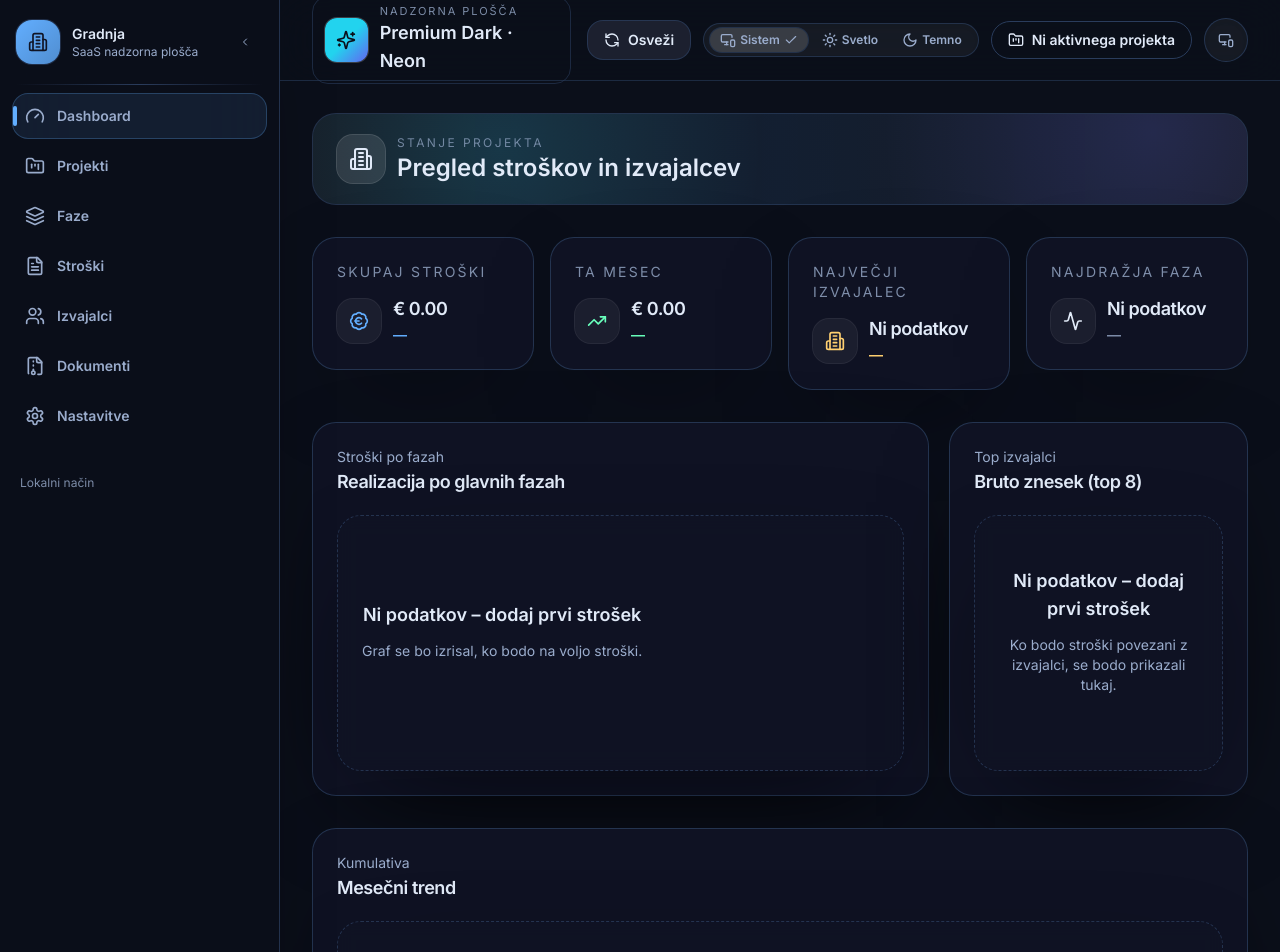
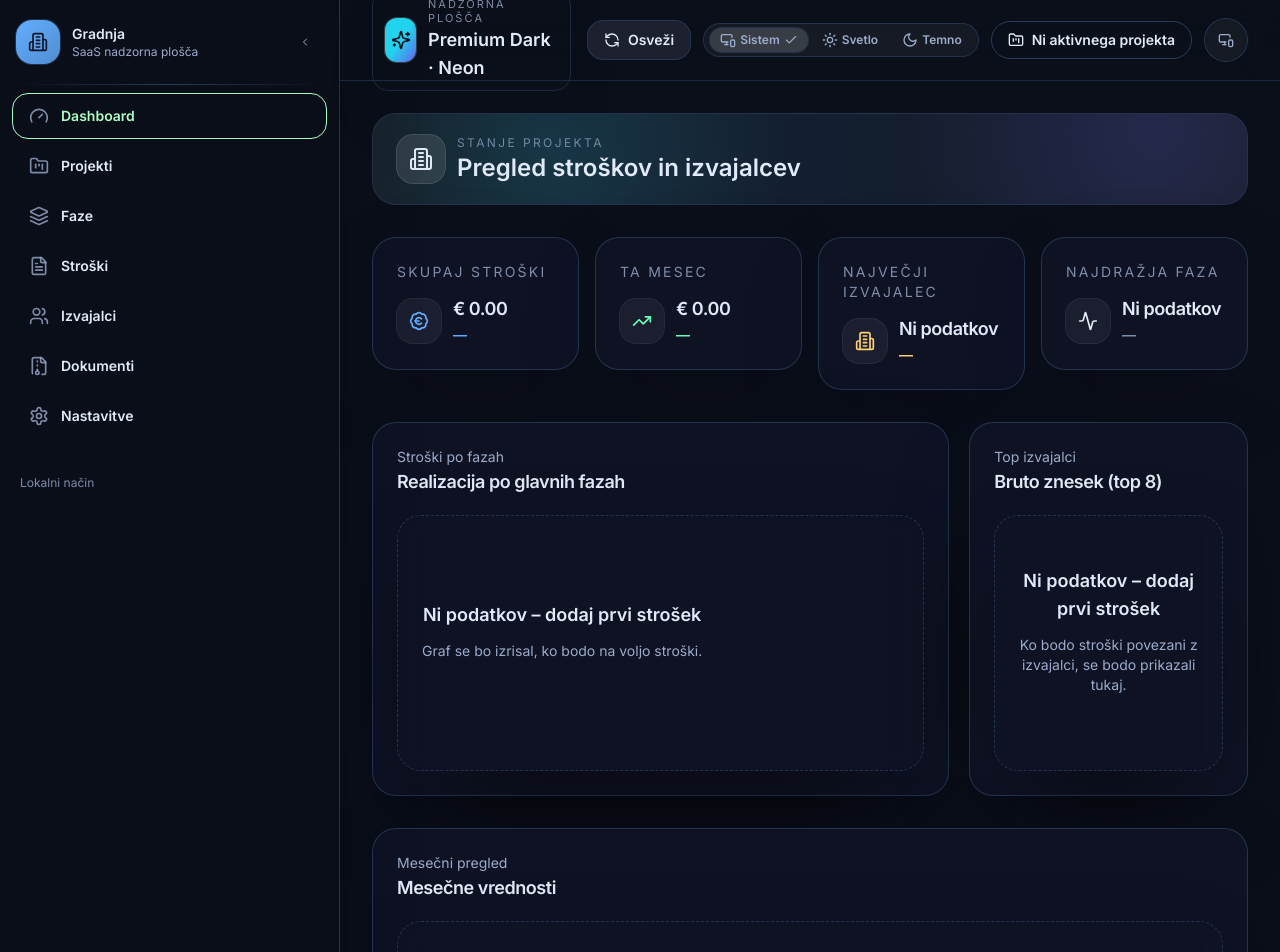
Before and after one commit to Damc87/SS_V1, a React (Vite) app: page / in a window 1280 px wide. Shown: the top 952 px of the page. Built offline with nearby package versions, Linux system fonts and the light colour scheme.

Commit message:
Update dashboard visuals and sidebar labeling

```diff
--- a/src/components/Sidebar.tsx
+++ b/src/components/Sidebar.tsx
@@ -22,7 +22,7 @@ type SidebarProps = {
 export function Sidebar({ collapsed, onToggle }: SidebarProps) {
   return (
     <motion.aside
-      animate={{ width: collapsed ? 82 : 280 }}
+      animate={{ width: collapsed ? 220 : 340 }}
       transition={{ duration: 0.18, ease: [0.33, 1, 0.68, 1] }}
       className="relative z-20 shrink-0 overflow-hidden border-r border-border/80 bg-[#0b0f1a]/85 backdrop-blur-2xl shadow-[0_22px_80px_-38px_rgba(0,0,0,0.55)]"
     >
@@ -31,12 +31,10 @@ export function Sidebar({ collapsed, onToggle }: SidebarProps) {
           <div className="flex h-11 w-11 items-center justify-center rounded-2xl bg-gradient-to-br from-primary to-primary/80 text-primary-foreground shadow-card ring-1 ring-border/70">
             <Building2 className="h-5 w-5" />
           </div>
-          {!collapsed && (
-            <div className="leading-tight">
-              <div className="text-sm font-semibold text-foreground">Gradnja</div>
-              <div className="text-xs text-muted-foreground">SaaS nadzorna plošča</div>
-            </div>
-          )}
+          <div className="leading-tight">
+            <div className="text-sm font-semibold text-foreground">Gradnja</div>
+            <div className="text-xs text-muted-foreground">SaaS nadzorna plošča</div>
+          </div>
         </div>
         <Button variant="ghost" size="sm" className="h-9 w-9 rounded-full text-muted-foreground hover:bg-muted" onClick={onToggle} aria-label="Preklopi stransko vrstico">
           {collapsed ? <ChevronRight className="h-4 w-4" /> : <ChevronLeft className="h-4 w-4" />}
@@ -48,14 +46,12 @@ export function Sidebar({ collapsed, onToggle }: SidebarProps) {
           <NavLink
             key={item.id}
             to={item.to}
-            title={collapsed ? item.label : undefined}
             className={({ isActive }) =>
               cn(
-                'group relative flex items-center gap-3 rounded-2xl px-3 py-3 text-sm font-semibold text-muted-foreground transition hover:-translate-y-[1px] hover:bg-white/5',
+                'group relative flex items-center gap-3 rounded-2xl px-4 py-3 text-sm font-semibold transition hover:-translate-y-[1px] hover:bg-white/5',
                 isActive
-                  ? 'bg-primary/10 text-foreground shadow-soft border border-primary/25 hover:bg-primary/12 dark:bg-primary/15'
-                  : 'border border-transparent',
-                collapsed && 'justify-center px-2'
+                  ? 'border border-[rgba(var(--neon-lime),0.4)] bg-[rgba(var(--neon-lime),0.08)] text-[rgb(var(--neon-lime))] shadow-[0_20px_50px_-30px_rgba(0,0,0,0.75)]'
+                  : 'border border-transparent text-muted-foreground hover:text-foreground'
               )
             }
           >
@@ -63,18 +59,17 @@ export function Sidebar({ collapsed, onToggle }: SidebarProps) {
               <>
                 <span
                   className={cn(
-                    'absolute left-0 h-5 w-1 rounded-full bg-primary transition',
-                    collapsed ? '-left-1.5' : '-left-2',
-                    isActive ? 'opacity-100' : 'opacity-0 group-hover:opacity-40'
+                    'absolute left-0 h-5 w-1 rounded-full bg-[rgba(var(--neon-lime),0.9)] transition',
+                    isActive ? 'opacity-100' : 'opacity-0 group-hover:opacity-50'
                   )}
                 />
-                <item.icon className="h-5 w-5" />
-                {!collapsed && <span className="truncate">{item.label}</span>}
-                {collapsed && (
-                  <span className="pointer-events-none absolute left-full z-10 ml-3 min-w-[140px] translate-y-0 rounded-xl border border-border/70 bg-[#111629] px-3 py-2 text-xs font-semibold text-foreground opacity-0 shadow-card transition-opacity duration-150 group-hover:opacity-100">
-                    {item.label}
-                  </span>
-                )}
+                <item.icon
+                  className={cn(
+                    'h-5 w-5 text-muted-foreground/80 transition-colors duration-300',
+                    isActive && 'text-[rgb(var(--neon-lime))] drop-shadow-[0_0_10px_rgba(var(--neon-lime),0.7)]'
+                  )}
+                />
+                <span className={cn('truncate transition-colors duration-300', isActive ? 'text-[rgb(var(--neon-lime))]' : 'text-foreground')}>{item.label}</span>
               </>
             )}
           </NavLink>
--- a/src/features/dashboard/CumulatedLineChart.tsx
+++ b/src/features/dashboard/CumulatedLineChart.tsx
@@ -1,10 +1,18 @@
 import { useMemo } from 'react';
-import { Area, AreaChart, CartesianGrid, Line, ResponsiveContainer, Tooltip, XAxis, YAxis } from 'recharts';
+import { Bar, BarChart, CartesianGrid, ResponsiveContainer, Tooltip, XAxis, YAxis } from 'recharts';
 import { useData } from '../../store/useData';
 import { EmptyState } from '../../components/EmptyState';
 
 export function CumulatedLineChart() {
   const { costs } = useData();
+  const pastelYellow = 'rgba(var(--pastel-yellow), 0.92)';
+  const neonYellow = 'rgba(var(--pastel-yellow), 1)';
+  const labelFont = {
+    fontSize: 12,
+    fill: pastelYellow,
+    fontFamily: '"Space Grotesk", "Inter", system-ui, -apple-system, sans-serif',
+  };
+
   const data = useMemo(() => {
     const totals: Record<string, number> = {};
     costs.filter((c) => !c.is_archived).forEach((c) => {
@@ -12,19 +20,20 @@ export function CumulatedLineChart() {
       totals[month] = (totals[month] || 0) + c.amount_gross;
     });
     const entries = Object.entries(totals).sort(([a], [b]) => (a > b ? 1 : -1));
-    let running = 0;
     return entries.map(([month, value]) => {
-      running += value;
-      return { name: month, value: running };
+      const date = new Date(`${month}-01T00:00:00Z`);
+      const label = Intl.DateTimeFormat('sl-SI', { month: 'short', year: '2-digit' }).format(date);
+      return { name: label, value };
     });
   }, [costs]);
+
   const hasData = data.length > 0;
 
   if (!hasData) {
     return (
       <EmptyState
         title="Ni podatkov – dodaj prvi strošek"
-        description="Ko bodo stroški na voljo, se bo prikazal trend kumulative."
+        description="Ko bodo stroški na voljo, se bo prikazal mesečni pregled."
         className="h-64 flex items-center"
       />
     );
@@ -33,50 +42,39 @@ export function CumulatedLineChart() {
   return (
     <div className="h-80">
       <ResponsiveContainer width="100%" height="100%">
-        <AreaChart data={data} margin={{ top: 10, bottom: 12, left: 8, right: 8 }}>
+        <BarChart data={data} margin={{ top: 10, bottom: 18, left: 8, right: 8 }} barCategoryGap="18%">
           <defs>
-            <linearGradient id="cumulativeGradient" x1="0" y1="0" x2="0" y2="1">
-              <stop offset="0%" stopColor="#4cc9f0" stopOpacity={0.6} />
-              <stop offset="65%" stopColor="#3f37c9" stopOpacity={0.28} />
-              <stop offset="100%" stopColor="#111729" stopOpacity={0.05} />
+            <linearGradient id="gridGlow" x1="0" y1="0" x2="1" y2="0">
+              <stop offset="0%" stopColor="rgba(var(--pastel-yellow),0.22)" />
+              <stop offset="50%" stopColor="rgba(var(--pastel-yellow),0.12)" />
+              <stop offset="100%" stopColor="rgba(var(--pastel-yellow),0.28)" />
             </linearGradient>
-            <linearGradient id="gridGlow" x1="0" y1="0" x2="1" y2="0">
-              <stop offset="0%" stopColor="rgba(255,255,255,0.08)" />
-              <stop offset="50%" stopColor="rgba(255,255,255,0.03)" />
-              <stop offset="100%" stopColor="rgba(255,255,255,0.12)" />
+            <linearGradient id="monthlyBars" x1="0" y1="0" x2="0" y2="1">
+              <stop offset="0%" stopColor="rgba(var(--pastel-yellow),0.95)" />
+              <stop offset="85%" stopColor="rgba(var(--pastel-yellow),0.35)" />
             </linearGradient>
           </defs>
-          <CartesianGrid strokeDasharray="2 10" stroke="url(#gridGlow)" opacity={0.55} vertical={false} />
-          <XAxis dataKey="name" tickLine={false} axisLine={false} stroke="rgb(var(--text2))" tick={{ fontSize: 12, fill: 'rgba(var(--text2),0.9)' }} />
+          <CartesianGrid strokeDasharray="3 6" stroke="url(#gridGlow)" opacity={0.9} vertical={false} />
+          <XAxis dataKey="name" tickLine={false} axisLine={false} stroke="rgb(var(--pastel-yellow))" tick={labelFont} tickMargin={10} />
           <YAxis
             tickLine={false}
             axisLine={false}
-            stroke="rgb(var(--text2))"
-            tick={{ fontSize: 12, fill: 'rgba(var(--text2),0.9)' }}
+            stroke="rgb(var(--pastel-yellow))"
+            tick={labelFont}
             tickFormatter={(value: number) => `€ ${value.toLocaleString('sl-SI', { maximumFractionDigits: 0 })}`}
           />
           <Tooltip
             contentStyle={{
               background: 'linear-gradient(150deg, rgba(12,14,26,0.96), rgba(22,32,48,0.94))',
-              border: `1px solid rgba(255,255,255,0.1)`,
+              border: `1px solid rgba(var(--pastel-yellow),0.2)`,
               borderRadius: 16,
               boxShadow: '0 20px 90px rgba(0,0,0,0.55)',
               backdropFilter: 'blur(14px)',
             }}
-            labelStyle={{ color: 'rgba(255,255,255,0.78)', fontWeight: 600 }}
-            formatter={(value: number) => [`€ ${value.toLocaleString('sl-SI', { minimumFractionDigits: 2 })}`, 'Kumulativa']} />
-          <Area
-            type="monotone"
-            dataKey="value"
-            stroke="rgba(141, 200, 255, 0.9)"
-            strokeWidth={3}
-            fill="url(#cumulativeGradient)"
-            fillOpacity={1}
-            dot={{ r: 4, fill: 'rgba(255,255,255,0.95)', strokeWidth: 0 }}
-            activeDot={{ r: 7, fill: '#6ab9ff', stroke: 'rgba(255,255,255,0.92)', strokeWidth: 2 }}
-          />
-          <Line type="monotone" dataKey="value" stroke="rgba(255,255,255,0.35)" strokeWidth={1.1} dot={false} strokeDasharray="3 8" />
-        </AreaChart>
+            labelStyle={{ color: neonYellow, fontWeight: 700 }}
+            formatter={(value: number) => [`€ ${value.toLocaleString('sl-SI', { minimumFractionDigits: 2 })}`, 'Mesečno']} />
+          <Bar dataKey="value" fill="url(#monthlyBars)" radius={[0, 0, 0, 0]} barSize={36} />
+        </BarChart>
       </ResponsiveContainer>
     </div>
   );
--- a/src/features/dashboard/Dashboard.tsx
+++ b/src/features/dashboard/Dashboard.tsx
@@ -155,8 +155,8 @@ export function Dashboard() {
       <motion.div initial={{ opacity: 0, y: 16 }} animate={{ opacity: 1, y: 0 }} transition={{ duration: 0.28 }}>
         <Card className="glass-strong neon-border">
           <CardHeader>
-            <CardDescription>Kumulativa</CardDescription>
-            <CardTitle>Mesečni trend</CardTitle>
+            <CardDescription>Mesečni pregled</CardDescription>
+            <CardTitle>Mesečne vrednosti</CardTitle>
           </CardHeader>
           <CardContent>
             <CumulatedLineChart />
--- a/src/styles/index.css
+++ b/src/styles/index.css
@@ -16,6 +16,8 @@
   --success: 104 255 188;
   --warn: 255 208 112;
   --danger: 255 120 120;
+  --pastel-yellow: 248 238 182;
+  --neon-lime: 172 255 196;
   --shadow: 0 32px 110px -48px rgba(0, 0, 0, 0.8);
   --focus-ring: color-mix(in srgb, rgb(var(--accent)) 50%, transparent);
   --radius: 16px;
@@ -36,6 +38,8 @@
   --success: 108 255 196;
   --warn: 255 214 124;
   --danger: 255 126 134;
+  --pastel-yellow: 248 238 182;
+  --neon-lime: 172 255 196;
   --shadow: 0 36px 120px -52px rgba(0, 0, 0, 0.82);
   --focus-ring: color-mix(in srgb, rgb(var(--accent)) 58%, transparent);
 }
```
Also changed, not shown: src/features/dashboard/CostsByPhaseChart.tsx (+22 -9 lines), src/features/dashboard/TopContractorsChart.tsx (+22 -9 lines).
